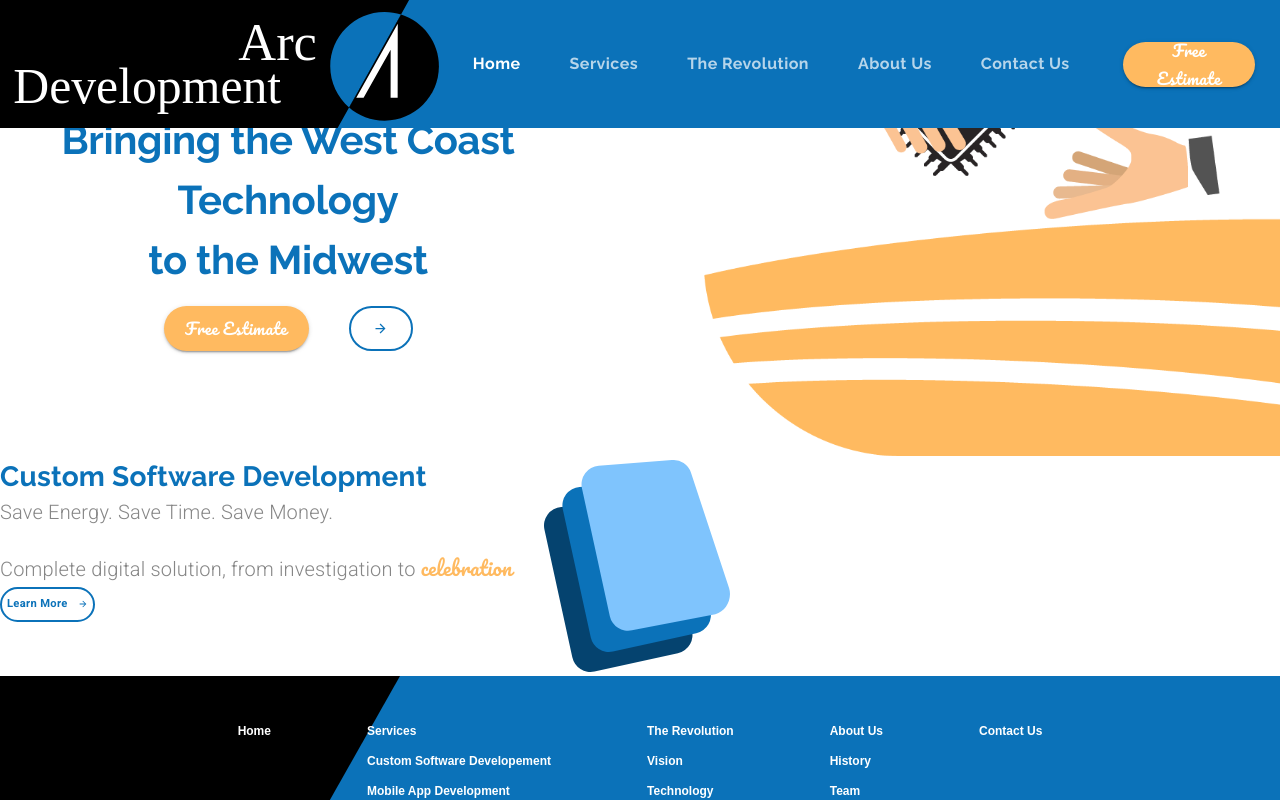
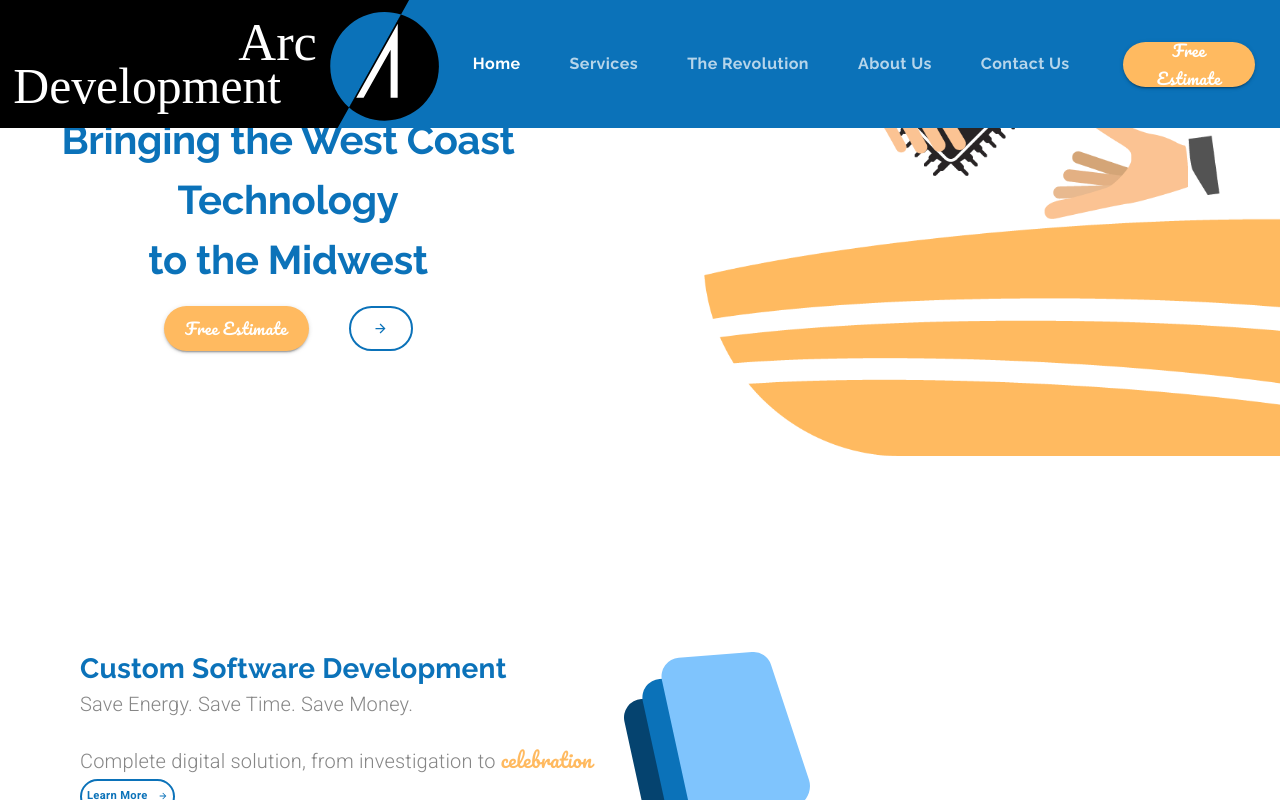
Before and after one commit to mitushaa/arc-development, a React (Create React App) app: page / in a window 1280 px wide. Shown: the top 800 px of the page. Built offline with nearby package versions, Linux system fonts and the light colour scheme.

Commit message:
Centering Services Block

```diff
--- a/src/components/LandingPage.js
+++ b/src/components/LandingPage.js
@@ -5,6 +5,8 @@ import Grid from '@material-ui/core/Grid';
 import Button from '@material-ui/core/Button';
 import ButtonArrow from '../components/ui/ButtonArrow';
 import Typography from '@material-ui/core/Typography';
+import useMediaQuery from '@material-ui/core/useMediaQuery'
+
 import customSoftwareIcon from '../assets/Custom Software Icon.svg'
 
 
@@ -83,6 +85,9 @@ const useStyles = makeStyles(theme => ({
             [theme.breakpoints.down("xs")]:{
                 marginLeft:0
             }
+        },
+        serviceContainer: {
+            marginTop: "12rem"
         }
 
 
@@ -93,6 +98,7 @@ const useStyles = makeStyles(theme => ({
 export default function LandingPage() {
     const classes = useStyles();
     const theme = useTheme();
+    const matchesSM = useMediaQuery(theme.breakpoints.down("sm"))
 
     const defaultOptions= {
         loop: true,
@@ -137,8 +143,10 @@ export default function LandingPage() {
 </Grid>
 </Grid>
 <Grid item> {/*-----Services Block-----*/}
-<Grid container direction="row" className={classes.serviceContainer}>
-    <Grid item>
+<Grid container direction="row"
+justify={matchesSM ? "center" : undefined}
+className={classes.serviceContainer}>
+    <Grid item style={{ marginLeft: "5em"}}>
         <Typography variant="h4">
         Custom Software Development
         </Typography>
```
Also changed, not shown: 1 other file (tests, documents, lock files or other folders).
